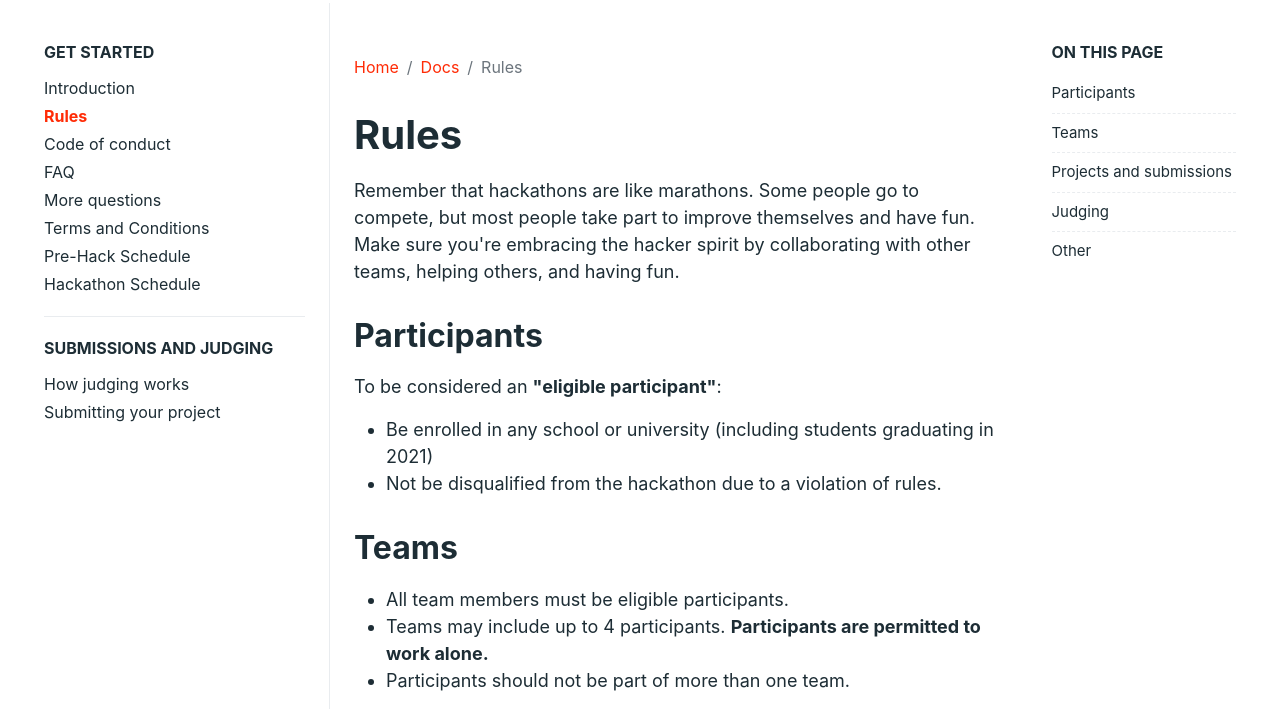
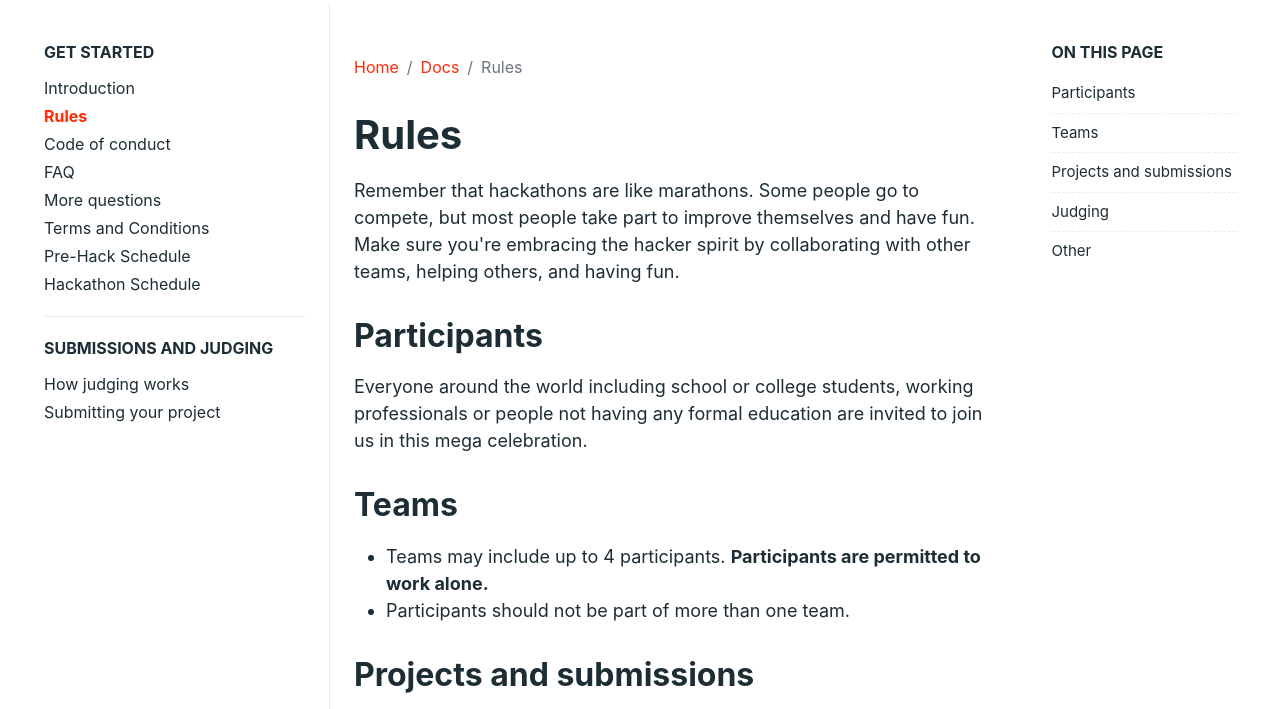
Before and after one commit to Hackodisha/hackodisha-guide, a plain HTML site: page docs/rules/index.html in a window 1280 px wide. Shown: the part 77-786 px from the top of the page. Drawn offline with Linux system fonts and the light colour scheme.

Commit message:
Fixed: Minor error in Rules

```diff
--- a/docs/rules/index.html
+++ b/docs/rules/index.html
@@ -124,14 +124,9 @@
                     <p class=lead></p>
                     <p>Remember that hackathons are like marathons. Some people go to compete, but most people take part to improve themselves and have fun. Make sure you're embracing the hacker spirit by collaborating with other teams, helping others, and having fun.</p>
                     <h2 id=participants>Participants<a href=#participants class=anchor aria-hidden=true>#</a></h2>
-                    <p>To be considered an <strong>"eligible participant"</strong>:</p>
-                    <ul>
-                        <li>Be enrolled in any school or university (including students graduating in 2021)</li>
-                        <li>Not be disqualified from the hackathon due to a violation of rules.</li>
-                    </ul>
+                    <p>Everyone around the world including school or college students, working professionals or people not having any formal education are invited to join us in this mega celebration.</p>
                     <h2 id=teams>Teams<a href=#teams class=anchor aria-hidden=true>#</a></h2>
                     <ul>
-                        <li>All team members must be eligible participants.</li>
                         <li>Teams may include up to 4 participants. <strong>Participants are permitted to work alone.</strong></li>
                         <li>Participants should not be part of more than one team.</li>
                     </ul>
```
